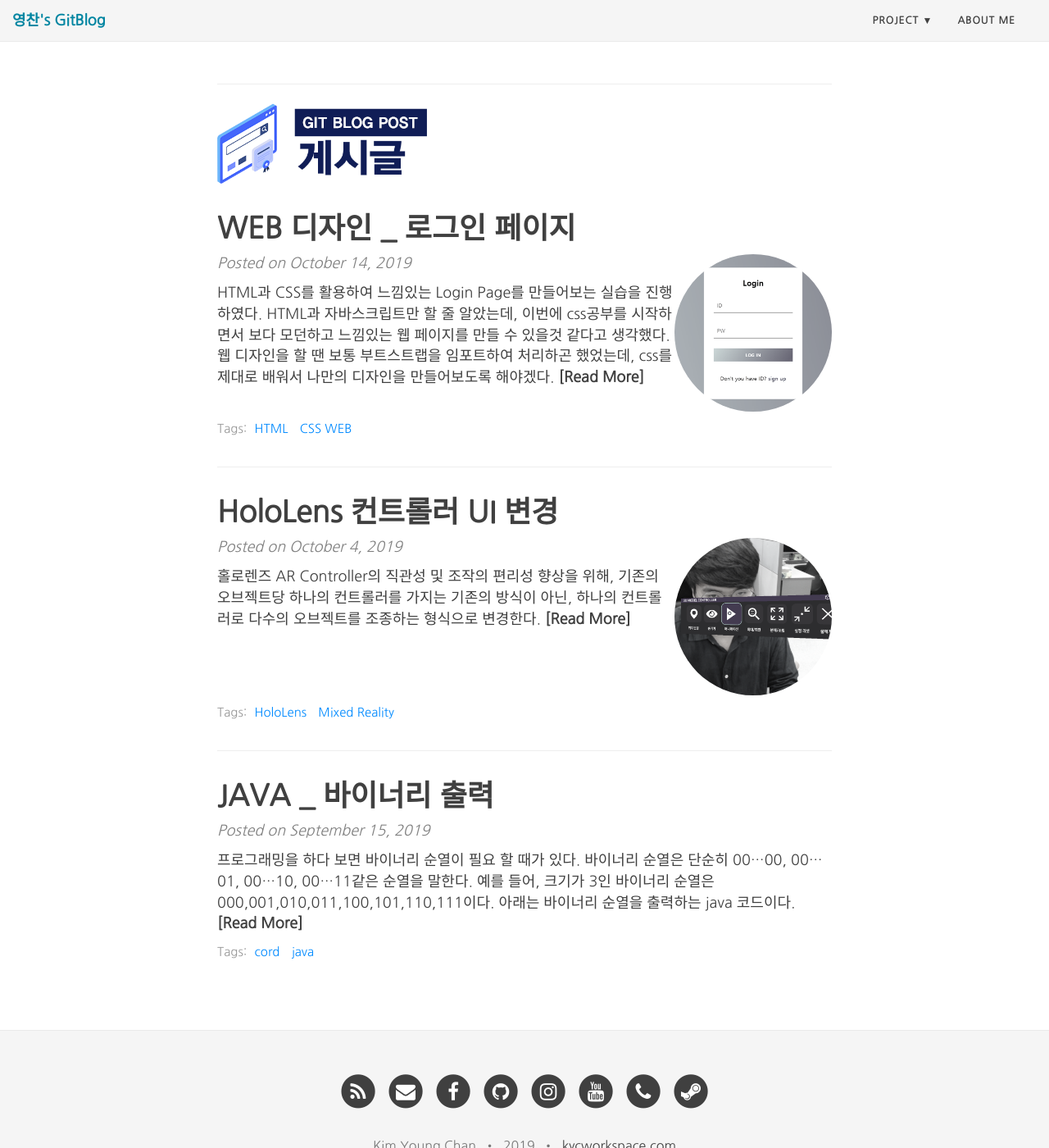
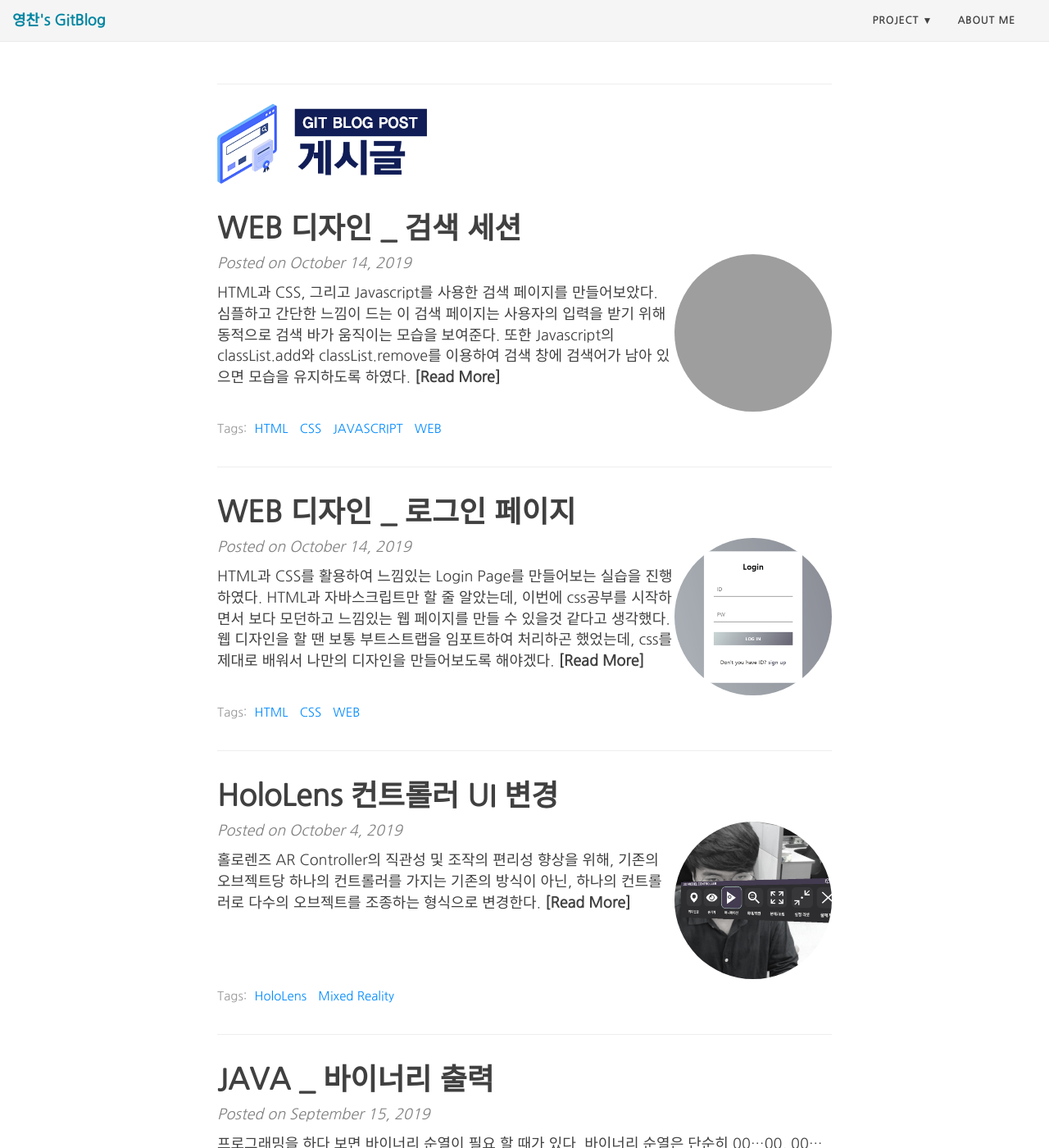
Before and after one commit to charlieppark/charlieppark.github.io-backup, a Jekyll site: the page built from index.html, in a window 1280 px wide and 1400 px high, scrolled down 868 px. Shown: the whole window at 82% size. Built offline with Jekyll 4.4.1, drawn with Linux system fonts in a browser that asks for light colours; nearby versions of some CDN libraries; the list of posts is cut into pages by our own code; grey boxes are pictures that could not be loaded.

Commit message:
uplode web 002

````diff
--- /dev/null
+++ b/_posts/2019-10-14-WEB002.md
@@ -0,0 +1,146 @@
+---
+layout: post
+title:  WEB 디자인 _ 검색 세션
+tags: [HTML,CSS,JAVASCRIPT,WEB]
+image: /img/post/WEB/title002.png
+bigimg: /img/nobgimage.png
+comments: true
+---
+
+HTML과 CSS, 그리고 Javascript를 사용한 검색 페이지를 만들어보았다. 심플하고 간단한 느낌이 드는 이 검색 페이지는 사용자의 입력을 받기 위해 동적으로 검색 바가 움직이는 모습을 보여준다. 또한 Javascript의 classList.add와 classList.remove를 이용하여 검색 창에 검색어가 남아 있으면 모습을 유지하도록 하였다.
+
+# 결과 화면
+
+<iframe width="100%" height="600" src="//jsfiddle.net/kimyc1223/o6kg4Lbc/6/embedded/result/" allowfullscreen="allowfullscreen" allowpaymentrequest frameborder="0"></iframe>
+
+Chrome에서 확인 할 때 가장 잘 보인다.
+
+<br><br><br>
+
+# HTML
+
+``` html
+<!DOCTYPE html>
+<html lang="en">
+<head>
+  <meta charset="UTF-8">
+  <link rel="stylesheet" type="text/css" href="./style.css">
+  <link rel="stylesheet" href="https://cdnjs.cloudflare.com/ajax/libs/font-awesome/5.11.2/css/all.css">
+  <script src="https://cdnjs.cloudflare.com/ajax/libs/jquery/3.4.1/core.js"></script>
+</head>
+<body>
+  <div class="bigBox">
+    <h2>Search session</h2>
+  </div>
+  <div class="container">
+    <input type="text" class="searchText inputField" id="input">
+    <button class="btn"><i class="fas fa-search"></i></button>
+  </div>
+  <script lang="javascript">
+    let textField = document.getElementById('input')
+
+    textField.onfocus = () => {
+      textField.classList.remove('searchText')
+    }
+
+    textField.onblur = () =>{
+      if (textField.value == "")
+        textField.classList.add('searchText')
+    }
+  </script>
+</body>
+</html>
+
+```
+
+html은 정말 간단하다. 딱히 설명할것도 없고,
+
+javascript에서는 검색창을 감시하다가 길이가 늘었다 줄었다하도록 클래스를 추가/제거한다.
+
+<br><br><br>
+
+# CSS
+
+``` css
+*{
+  margin:0px;
+  padding:0px;
+  font-family:sans-serif;
+}
+
+body{
+  background-color: #27ae60;
+}
+
+.bigBox{
+  position:absolute;
+  left:50%;
+  top:50%;
+  transform:translate(-50%,-50%);
+  text-align: center;
+}
+
+.bigBox h2{
+  text-transform: uppercase;
+  font-size: 30px;
+  color:white;
+  margin:15px;
+}
+
+.container{
+  background-color: #1A7540;
+  height: 50px;
+  vertical-align: middle;
+  border-radius: 50px;
+  position:absolute;
+  left:50%;
+  top:60%;
+  transform:translate(-50%,-50%);
+}
+
+.inputField{
+  border:none;
+  outline:none;
+  font-size:16px;
+  border-radius: 50px;
+  height:25px;
+  padding: 5px 10px;
+  margin:7px 7px;
+  display: inline;
+  width:200px;
+  float:left;
+  color:#717171;
+}
+
+.searchText{
+  width:0px;
+  transition: 0.2s !important;
+  padding: 5px 0px !important;
+  margin:7px 0px !important;
+}
+
+.container:hover > .searchText {
+  width:200px !important;
+  margin:7px 7px !important;
+  padding: 5px 10px !important;
+}
+
+.btn{
+  margin:7px 7px;
+  width: 35px;
+  height: 35px;
+  float:left;
+  color:white;
+  background-color: #27ae60;
+  border-radius: 50px;
+  display: inline;
+  border:none;
+}
+
+```
+
+<br><br><br>
+
+# 결과
+
+Javascript의 classList를 사용하는 방법을 알게되었다.
````
Also changed, not shown: _posts/2019-10-14-WEB001.md (+1 -1 lines).
